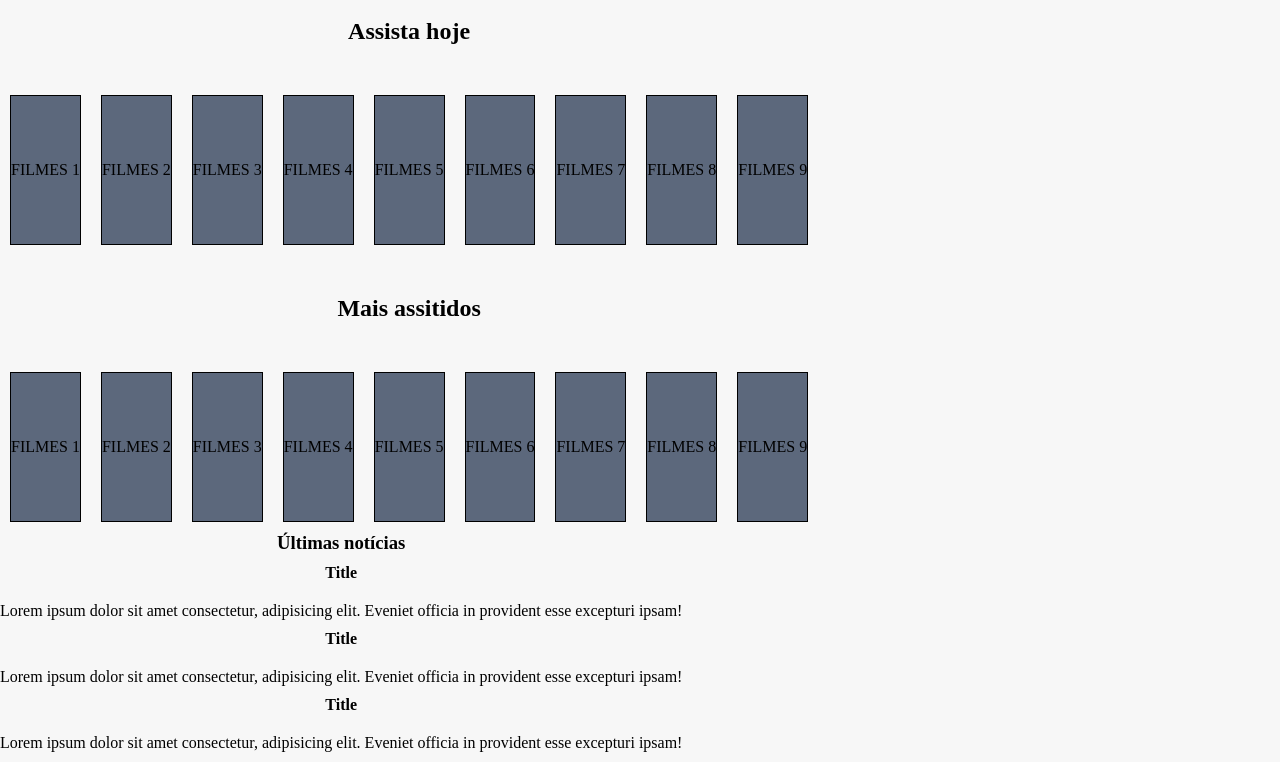
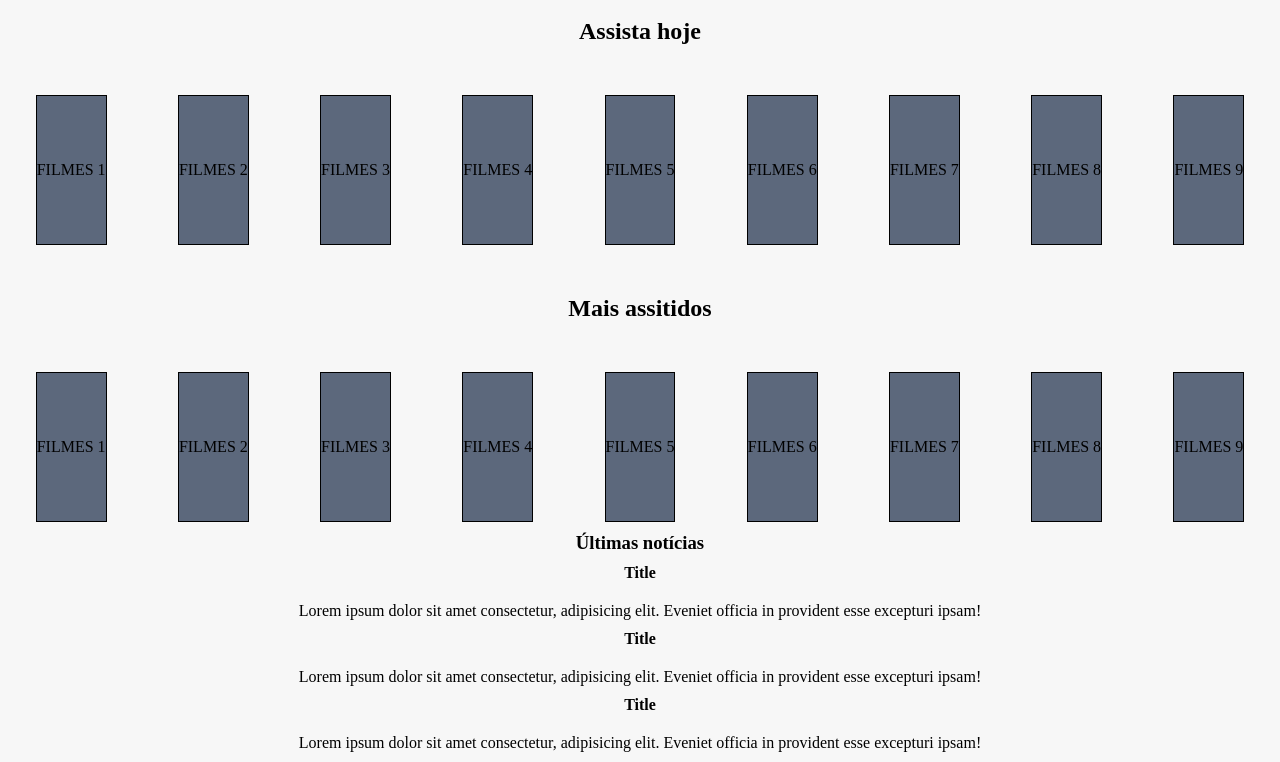
Before and after one commit to guilhermemd/trybe-exercises, a plain HTML site: page exercises/bloco_06/6.4/index.html in a window 1280 px wide. Shown: the part 322-1084 px from the top of the page. Drawn offline with Linux system fonts and the light colour scheme.

Commit message:
exercicio 02 - parte 2

```diff
--- a/exercises/bloco_06/6.4/style.css
+++ b/exercises/bloco_06/6.4/style.css
@@ -51,6 +51,7 @@ body {
 .movie-container {
   display: flex;
   flex-direction: column;
+  flex-grow: 1;
 }
 
 .movie-container h2 {
@@ -78,6 +79,9 @@ body {
   align-self: center;
   display: flex;
   flex-direction: column;
+  align-items: center;
+  justify-content: center;
+  flex-grow: 1;
 }
 
 .aside-container h3, h4 {
```
